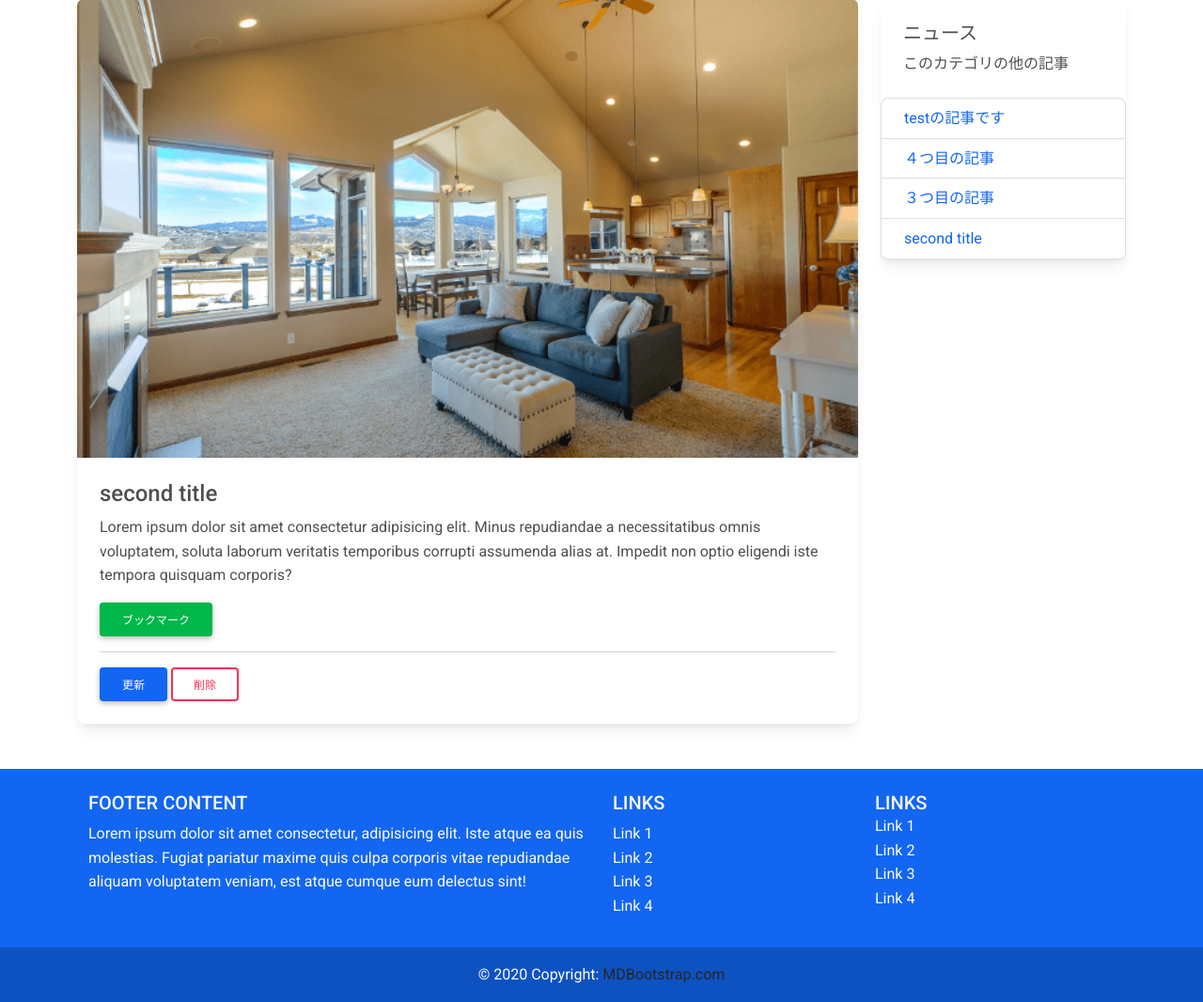
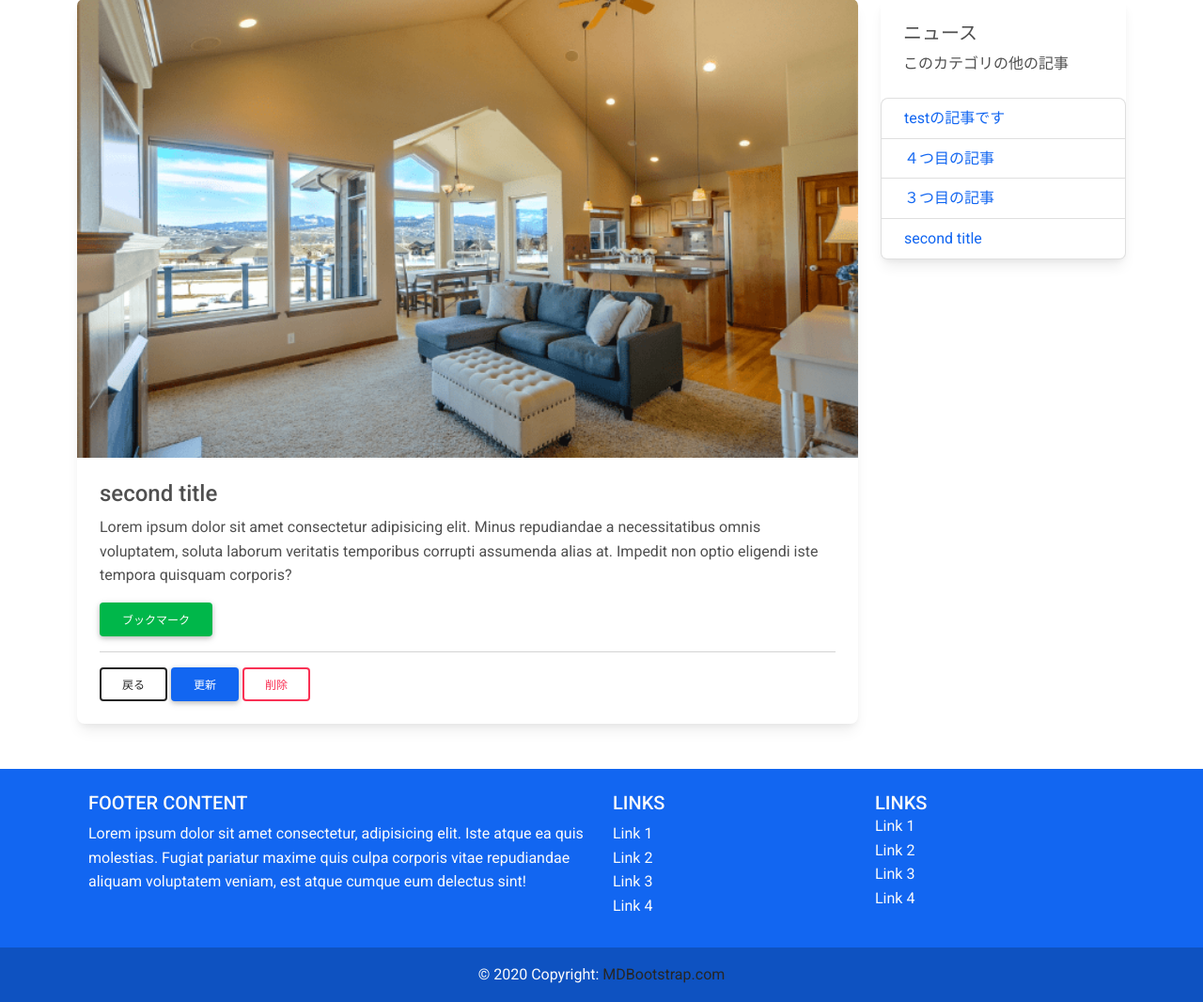
Before and after one commit to kei-1011/django-first-blog-app, a Django app: page /post_detail/2 in a window 1280 px wide. Shown: the part 108-1174 px from the top of the page at 94% size. Run offline with Django 3.2, Linux system fonts and the light colour scheme; data comes from the database, SQL or seed files in the repository; some libraries are stand-ins or nearby versions.

Commit message:
fix_back_button close #30

```diff
--- a/myapp/templates/myapp/post_detail.html
+++ b/myapp/templates/myapp/post_detail.html
@@ -17,6 +17,7 @@ base.htmlを継承
         <p class="card-text">{{ object.content | safe | linebreaksbr | urlize }}</p>
         <p><a href="{% url 'myapp:like_add' object.id %}" class="btn btn-success">ブックマーク</a></p>
         <hr>
+        <a href="javascript:void(0);" onClick="window.history.back();" class="btn btn-outline-dark">戻る</a>
         <a href="{% url 'myapp:post_update' object.id %}" class="btn btn-primary">更新</a>
         <a href="{% url 'myapp:post_delete' object.id %}" class="btn btn-outline-danger">削除</a>
 
```
